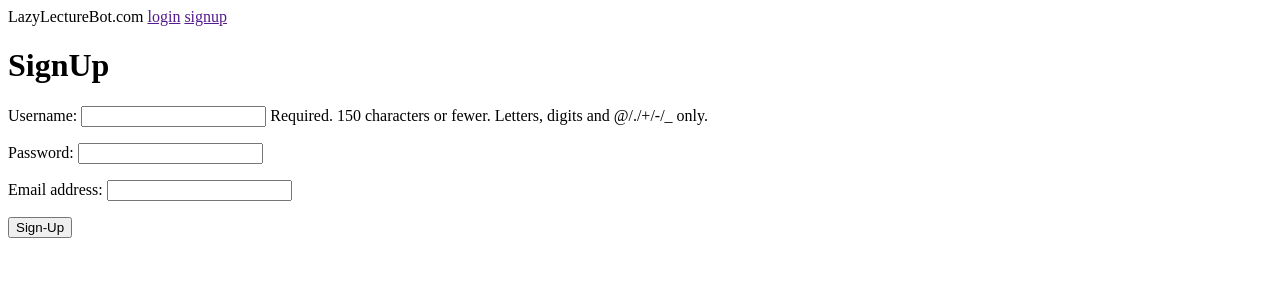
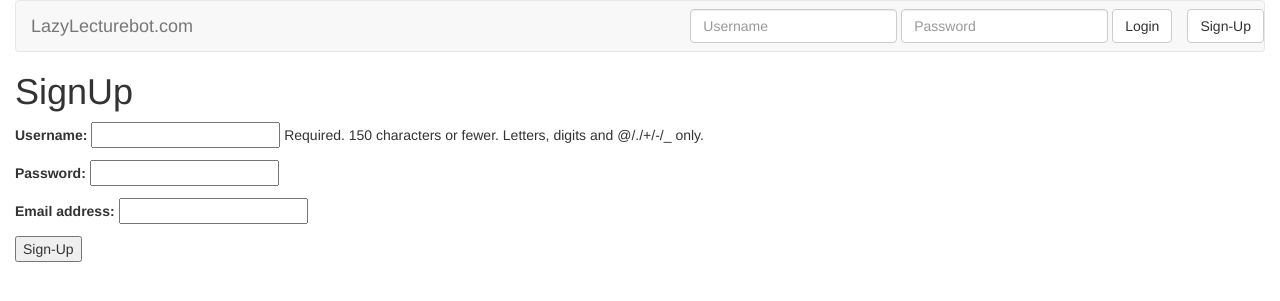
Before and after one commit to briancecker/cmps115, a Django app: page /signup/ in a window 1280 px wide. Shown: the top 301 px of the page. Run offline with Django 3.2, Linux system fonts and the light colour scheme; some libraries are stand-ins or nearby versions.

Commit message:
Login and logout is finally working!
- Might need to spruce up some behaviors such as redirects to the right
pages but it finally works!

```diff
--- a/lazy_lecture_bot/lazy_lecture_bot/urls.py
+++ b/lazy_lecture_bot/lazy_lecture_bot/urls.py
@@ -15,6 +15,7 @@ Including another URLconf
 """
 from django.conf.urls import url, include
 from django.contrib import admin
+
 from user import views as user_views
 
 urlpatterns = [
@@ -22,5 +23,8 @@ urlpatterns = [
     url(r'^$', include('main.urls'), name="main"),
     url(r'^admin/', admin.site.urls, name="admin"),
     url(r'^u/', include('user.urls'), name="user"),
-    url(r'^signup/', user_views.create_user, name="signup")
+    url(r'^signup/', user_views.signup_view, name="signup"),
+    url(r'^logoff/', user_views.logoff_user, name="logoff"),
+    url(r'^login/$', user_views.login_user, name="login"),
+    url(r'^login/auth_login/$', user_views.auth_login, name="auth_login"),
 ]
--- a/lazy_lecture_bot/templates/main/base.html
+++ b/lazy_lecture_bot/templates/main/base.html
@@ -1,23 +1,45 @@
 <!DOCTYPE html>
-<html>
+<html lang="en">
 <head>
 	<title>{% block title %}Lazy Lecture Bot{% endblock title %}</title>
+
+	<!-- Latest compiled and minified CSS -->
+	<link rel="stylesheet" href="https://maxcdn.bootstrapcdn.com/bootstrap/3.3.6/css/bootstrap.min.css" integrity="sha384-1q8mTJOASx8j1Au+a5WDVnPi2lkFfwwEAa8hDDdjZlpLegxhjVME1fgjWPGmkzs7" crossorigin="anonymous">
+
 </head>
+
 <body>
-	<div class="container">
+	<div class="container-fluid">
 		{% block content %}
 		<!-- NAVIGATION BAR -->
-		<nav>
-		<span>LazyLectureBot.com</span>
-		{% if user.is_active %}
-			<span><a>{{user.username}}</a></span>
-			<span><a href="">logoff</a></span>
-		{% else %}
-			<span><a href="">login</a></span>
-			<span><a href="">signup</a></span>
-		{% endif %}
+		<nav class="navbar navbar-default">
+			<div class="container-fluid">
+				<a class="navbar-brand" href='{% url "index" %}'>LazyLecturebot.com</a>
+
+				{% if request.user.is_authenticated %}
+				<span class="navbar-text navbar-right"><a href='{% url "logoff" %}'>logoff</a></span>
+				<span class="navbar-text navbar-right">Hello, <a href='{% url "profile" username=request.user.username %}'>{{user.username}}</a></span>
+				<span class="navbar-text navbar-right">+ Add A Video</span>
+
+				{% elif not request.user.is_authenticated and not "/login" in request.get_full_path %}
+				<button type="button" class="navbar-right btn btn-default navbar-btn">Sign-Up</button>
+				<form class="navbar-form navbar-right" method="POST" action='{% url "auth_login" %}'>{% csrf_token %}
+					<div class="form-group">
+						<input type="text" class="form-control" name="username" placeholder="Username" />
+					</div>
+					<div class="form-group">
+						<input type="password" class="form-control" name="password" placeholder="Password" />
+					</div>
+					<button type="submit" class="btn btn-default">Login</button>
+				</form>
+				{% endif %}
+
+			</div>
 		</nav> <!--END OF NAVIGATION BAR -->
 		{% endblock content %}
 	</div>
+
+	<!-- Latest compiled and minified JavaScript -->
+	<script src="https://maxcdn.bootstrapcdn.com/bootstrap/3.3.6/js/bootstrap.min.js" integrity="sha384-0mSbJDEHialfmuBBQP6A4Qrprq5OVfW37PRR3j5ELqxss1yVqOtnepnHVP9aJ7xS" crossorigin="anonymous"></script>
 </body>
 </html>
--- a/lazy_lecture_bot/user/urls.py
+++ b/lazy_lecture_bot/user/urls.py
@@ -5,9 +5,7 @@ from . import views
 urlpatterns = [
     # map sends the default index page to be mapped by the main app
     url(r'^$', views.show_user),
-    url(r'^login/$', views.login_user), # Doesn't work yet
-    url(r'^update/$', views.update_user), # Doesn't work yet
-    url(r'^delete/$', views.delete_user), # Doesn't work yet
-    url(r'^logoff/$', views.logoff_user), # Doesn't work yet
     url(r'^(?P<username>[\w.@+-]+)$', views.show_user, name="profile"),
+    url(r'^(?P<username>[\w.@+-]+)/update/$', views.update_user), # Doesn't work yet
+    url(r'^(?P<username>[\w.@+-]+)/delete/$', views.delete_user), # Doesn't work yet
 ]
--- a/lazy_lecture_bot/user/views.py
+++ b/lazy_lecture_bot/user/views.py
@@ -5,44 +5,78 @@ from django.http import HttpResponse
 from django.contrib.auth.decorators import login_required
 from .forms import SignUpForm
 
-# SHOW USER
+#############
+# SHOW USER #
+#############
 def show_user(request, username="None"):
 	if username is not "None":
 		user_instance = get_object_or_404(User,  username=username)
 	else:
-		if not request.user.is_authenticated:
-			return render(request, "user/user_page.html", {})
+		if request.user.is_active: # ----------------------------- FIX THIS
+			user_instance = request.user
 		else:
-			user_instance = request.user
+			return redirect("login")
 
 	context = {
 			"user_instance" : user_instance,
 		}
 	return render(request, "user/user_page.html", context)
 
-# CREATE USER
-def create_user(request):
+###################
+# CREATE NEW USER #
+###################
+def signup_view(request):
 	form = SignUpForm()
 	context = {
 		"form": form,
 	}
 	return render(request, "user/signup.html", context)
 
-# RETREIVE USER
+##############
+# LOGIN USER #
+##############
 def login_user(request):
-	return HttpResponse("Login User")
+	if not request.user.is_authenticated:
+		return render(request, "user/login.html", {})
+	else:
+		return redirect("/u/")
 
-# UPDATE USER
+def auth_login(request): ## This is where the actual authentication is happening
+	username = request.POST['username']
+	password = request.POST['password']
+	user = authenticate(username=username, password=password)
+	if user is not None:
+		if user.is_active:
+			login(request, user)
+			return redirect("/")
+			# SUCCESS
+		else:
+			return HttpResponse("DISABLED :(") ## --------------------------FIX THIS
+			# Redirect Disabled account
+	else:
+		# Return Invalid Login
+		return HttpResponse("Invalid Login :(") ## ---------------------------FIX THIS
+
+##########################################################
+# UPDATE USER - Allows User to update their profile info #
+##########################################################
 @login_required
 def update_user(request):
 	return HttpResponse("Update User")
 
-# DELETE USER
+
+######################################################################################
+# DELETE USER PROFILE - Doesn't actually delete the profile but marks it as inactive #
+######################################################################################
 @login_required
 def delete_user(request):
 	return HttpResponse("Delete User")
 
-# LOGOFF USER
+
+#############
+#  LOGOFF   #
+#############
 @login_required
 def logoff_user(request):
-	return HttpResponse("Logoff User")
+	logout(request)
+	return redirect("/")
```
Also changed, not shown: lazy_lecture_bot/templates/user/login.html (+33 -9 lines), lazy_lecture_bot/templates/user/user_page.html (line endings or trailing spaces).
